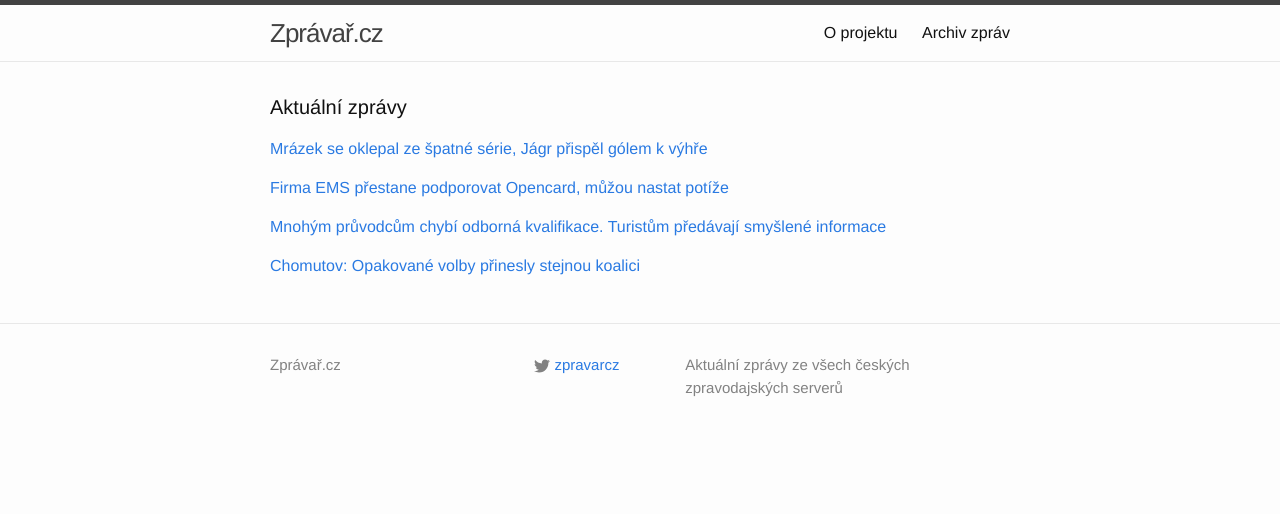
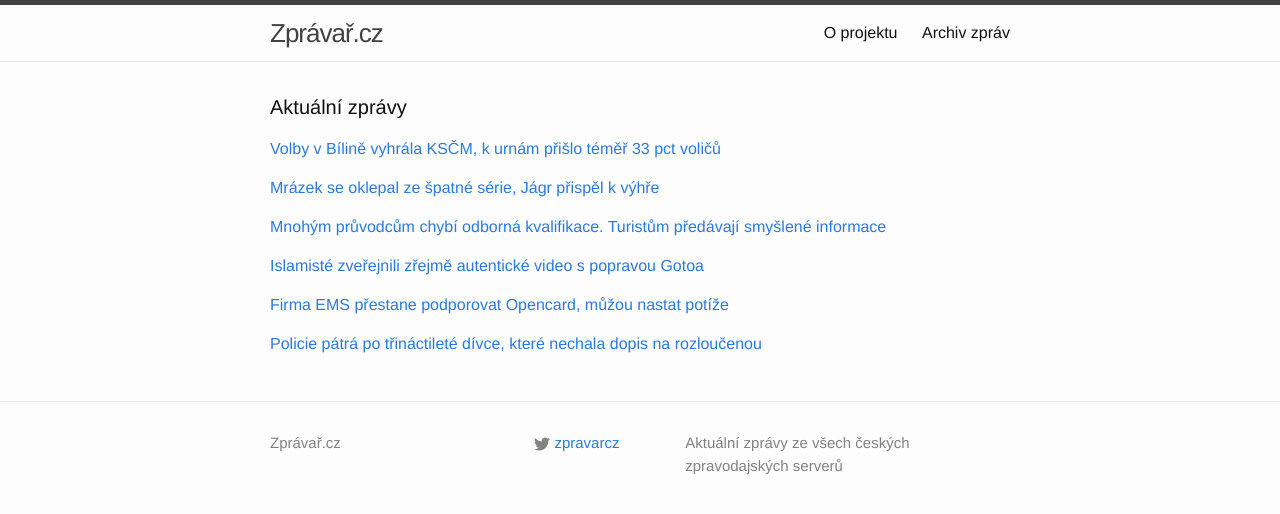
Before and after one commit to adliska/zpravar, a Jekyll site: the page built from index.html, in a window 1280 px wide. Shown: the top 514 px of the page. Built offline with Jekyll 4.4.1, drawn with Linux system fonts in a browser that asks for light colours; some of the changed lines change nothing that is shown.

Commit message:
zpravar news update

```diff
--- a/index.html
+++ b/index.html
@@ -5,20 +5,23 @@ layout: default
 <div class="home">
     <h1 class="page-heading">Aktuální zprávy</h1>
 
-<p><a href="javascript:;" onclick="toggle_visibility('zpravy0')">Mrázek se oklepal ze špatné série, Jágr přispěl gólem k výhře</a></p>
+<p><a href="javascript:;" onclick="toggle_visibility('zpravy0')">Volby v Bílině vyhrála KSČM, k urnám přišlo téměř 33 pct voličů</a></p>
 <div id="zpravy0" style="display:none">
 <ul>
+<li><a href=http://www.ceskenoviny.cz/zpravy/zpravy/volby-v-biline-vyhrala-kscm-k-urnam-prislo-temer-33-pct-volicu/1175725>Volby v Bílině vyhrála KSČM, k urnám přišlo téměř 33 pct voličů - www.ceskenoviny.cz</a></li>
+<li><a href=http://www.ceskenoviny.cz/zpravy/zpravy/opakovane-hlasovani-v-chomutove-vyhralo-hnuti-pro-chomutov/1175898>Opakované hlasování v Chomutově vyhrálo hnutí PRO Chomutov - www.ceskenoviny.cz</a></li>
+<li><a href=http://zpravy.aktualne.cz/chomutov-opakovane-volby-prinesly-stejnou-koalici/r~4ce9d2cea9d911e4a10c0025900fea04/>Chomutov: Opakované volby přinesly stejnou koalici - zpravy.aktualne.cz</a></li>
+<li><a href=http://www.denik.cz/z_domova/volby-v-biline-vyhrala-kscm-k-urnam-prislo-temer-33-procent-volicu-20150201.html>Volby v Bílině vyhrála KSČM, k urnám přišlo téměř 33 procent voličů - www.denik.cz</a></li>
+<li><a href=http://usti.idnes.cz/opakovane-volby-chomutov-bilina-kupceni-hlasy-fq5-/usti-zpravy.aspx?c=A150201_070956_usti-zpravy_hv>V opakovaném hlasování vyhrálo PRO Chomutov, v Bílině komunisté - usti.idnes.cz</a></li>
+</ul>
+</div><p><a href="javascript:;" onclick="toggle_visibility('zpravy1')">Mrázek se oklepal ze špatné série, Jágr přispěl k výhře</a></p>
+<div id="zpravy1" style="display:none">
+<ul>
+<li><a href=http://www.sportovninoviny.cz/zpravy/mrazek-se-oklepal-ze-spatne-serie-jagr-prispel-k-vyhre/1175914>Mrázek se oklepal ze špatné série, Jágr přispěl k výhře - www.sportovninoviny.cz</a></li>
 <li><a href=http://hokej.idnes.cz/vysledky-nhl-0ci-/nhl.aspx?c=A150109_232050_nhl_ald>Mrázek se oklepal ze špatné série, Jágr přispěl gólem k výhře - hokej.idnes.cz</a></li>
 <li><a href=http://www.rozhlas.cz/_zprava/souboj-bratru-michalku-vyhral-v-nhl-mladsi-milan-trefil-se-i-jaromir-jagr--1450281>Souboj bratrů Michálků vyhrál v NHL mladší Milan, trefil se i Jaromír Jágr - www.rozhlas.cz</a></li>
 <li><a href=http://www.denik.cz/hokej/mrazek-se-oklepal-ze-spatne-serie-jagr-prispel-golem-k-vyhre-20150201.html>Bratři Michálkové skórovali ve vzájemném souboji, Jágr přispěl gólem k výhře - www.denik.cz</a></li>
 <li><a href=http://sport.aktualne.cz/v-souboji-michalku-skorovali-oba-vyhru-slavil-kojot-milan/r~a577ea0aa99a11e4bdad0025900fea04/>V souboji Michálků skórovali oba, výhru slavil "Kojot" Milan - sport.aktualne.cz</a></li>
-</ul>
-</div><p><a href="javascript:;" onclick="toggle_visibility('zpravy1')">Firma EMS přestane podporovat Opencard, můžou nastat potíže</a></p>
-<div id="zpravy1" style="display:none">
-<ul>
-<li><a href=http://praha.idnes.cz/open-card-ems-praha-0a0-/praha-zpravy.aspx?c=A150201_072614_praha-zpravy_hv>Firma EMS přestane podporovat Opencard, můžou nastat potíže - praha.idnes.cz</a></li>
-<li><a href=http://www.novinky.cz/domaci/360373-projekt-opencard-se-ocitne-bez-podpory.html>Projekt opencard se ocitne bez podpory - www.novinky.cz</a></li>
-<li><a href=http://www.ceskenoviny.cz/zpravy/zpravy/firma-ems-prestane-podporovat-opencard-muzou-nastat-potize/1175909>Firma EMS přestane podporovat opencard, můžou nastat potíže - www.ceskenoviny.cz</a></li>
 </ul>
 </div><p><a href="javascript:;" onclick="toggle_visibility('zpravy2')">Mnohým průvodcům chybí odborná kvalifikace. Turistům předávají smyšlené informace </a></p>
 <div id="zpravy2" style="display:none">
@@ -27,11 +30,25 @@ layout: default
 <li><a href=http://www.rozhlas.cz/_zprava/mnohym-pruvodcum-chybi-odborna-kvalifikace-turistum-casto-predavaji-smyslene-informace--1450263>Mnohým průvodcům chybí odborná kvalifikace. Turistům často předávají smyšlené informace  - www.rozhlas.cz</a></li>
 <li><a href=http://www.rozhlas.cz/_zprava/mnohym-pruvodcum-chybi-odborna-kvalifikace-turistum-casto-predava-smyslene-informace--1450263>Mnohým průvodcům chybí odborná kvalifikace. Turistům často předává smyšlené informace  - www.rozhlas.cz</a></li>
 </ul>
-</div><p><a href="javascript:;" onclick="toggle_visibility('zpravy3')">Chomutov: Opakované volby přinesly stejnou koalici</a></p>
+</div><p><a href="javascript:;" onclick="toggle_visibility('zpravy3')">Islamisté zveřejnili zřejmě autentické video s popravou Gotoa</a></p>
 <div id="zpravy3" style="display:none">
 <ul>
-<li><a href=http://zpravy.aktualne.cz/chomutov-opakovane-volby-prinesly-stejnou-koalici/r~4ce9d2cea9d911e4a10c0025900fea04/>Chomutov: Opakované volby přinesly stejnou koalici - zpravy.aktualne.cz</a></li>
-<li><a href=http://www.denik.cz/z_domova/volby-v-biline-vyhrala-kscm-k-urnam-prislo-temer-33-procent-volicu-20150201.html>Volby v Bílině vyhrála KSČM, k urnám přišlo téměř 33 procent voličů - www.denik.cz</a></li>
-<li><a href=http://usti.idnes.cz/opakovane-volby-chomutov-bilina-kupceni-hlasy-fq5-/usti-zpravy.aspx?c=A150201_070956_usti-zpravy_hv>V opakovaném hlasování vyhrálo PRO Chomutov, v Bílině komunisté - usti.idnes.cz</a></li>
+<li><a href=http://www.tyden.cz/rubriky/zahranici/asie-a-oceanie/islamiste-zverejnili-zrejme-autenticke-video-s-popravou-gotoa_331990.html>Islamisté zveřejnili zřejmě autentické video s popravou Gotoa - www.tyden.cz</a></li>
+<li><a href=http://www.ceskenoviny.cz/zpravy/zpravy/video-s-udajnym-stetim-gotoa-je-podle-tokia-nejspis-prave/1175875>Video s údajným stětím Gotoa je podle Tokia nejspíš pravé - www.ceskenoviny.cz</a></li>
+<li><a href=http://www.rozhlas.cz/_zprava/video-zachycujici-zabiti-japonskeho-novinare-islamisty-je-zrejme-prave--1450248>Video zachycující zabití japonského novináře islamisty je zřejmě pravé - www.rozhlas.cz</a></li>
+</ul>
+</div><p><a href="javascript:;" onclick="toggle_visibility('zpravy4')">Firma EMS přestane podporovat Opencard, můžou nastat potíže</a></p>
+<div id="zpravy4" style="display:none">
+<ul>
+<li><a href=http://praha.idnes.cz/open-card-ems-praha-0a0-/praha-zpravy.aspx?c=A150201_072614_praha-zpravy_hv>Firma EMS přestane podporovat Opencard, můžou nastat potíže - praha.idnes.cz</a></li>
+<li><a href=http://www.novinky.cz/domaci/360373-projekt-opencard-se-ocitne-bez-podpory.html>Projekt opencard se ocitne bez podpory - www.novinky.cz</a></li>
+<li><a href=http://www.ceskenoviny.cz/zpravy/zpravy/firma-ems-prestane-podporovat-opencard-muzou-nastat-potize/1175909>Firma EMS přestane podporovat opencard, můžou nastat potíže - www.ceskenoviny.cz</a></li>
+</ul>
+</div><p><a href="javascript:;" onclick="toggle_visibility('zpravy5')">Policie pátrá po třináctileté dívce, které nechala dopis na rozloučenou</a></p>
+<div id="zpravy5" style="display:none">
+<ul>
+<li><a href=http://www.novinky.cz/krimi/360377-policie-patra-po-trinactilete-divce-ktere-nechala-dopis-na-rozloucenou.html>Policie pátrá po třináctileté dívce, které nechala dopis na rozloučenou - www.novinky.cz</a></li>
+<li><a href=http://www.ceskenoviny.cz/zpravy/zpravy/policie-patra-po-13lete-divce-ktera-nechala-dopis-na-rozloucenou/1175915>Policie pátrá po 13leté dívce, která nechala dopis na rozloučenou - www.ceskenoviny.cz</a></li>
+<li><a href=http://www.rozhlas.cz/_zprava/policie-patra-po-trinactilete-divce-z-prahy-doma-nechala-dopis-na-rozloucenou--1450279>Policie pátrá po třináctileté dívce z Prahy, doma nechala dopis na rozloučenou - www.rozhlas.cz</a></li>
 </ul>
 </div></div>
```
